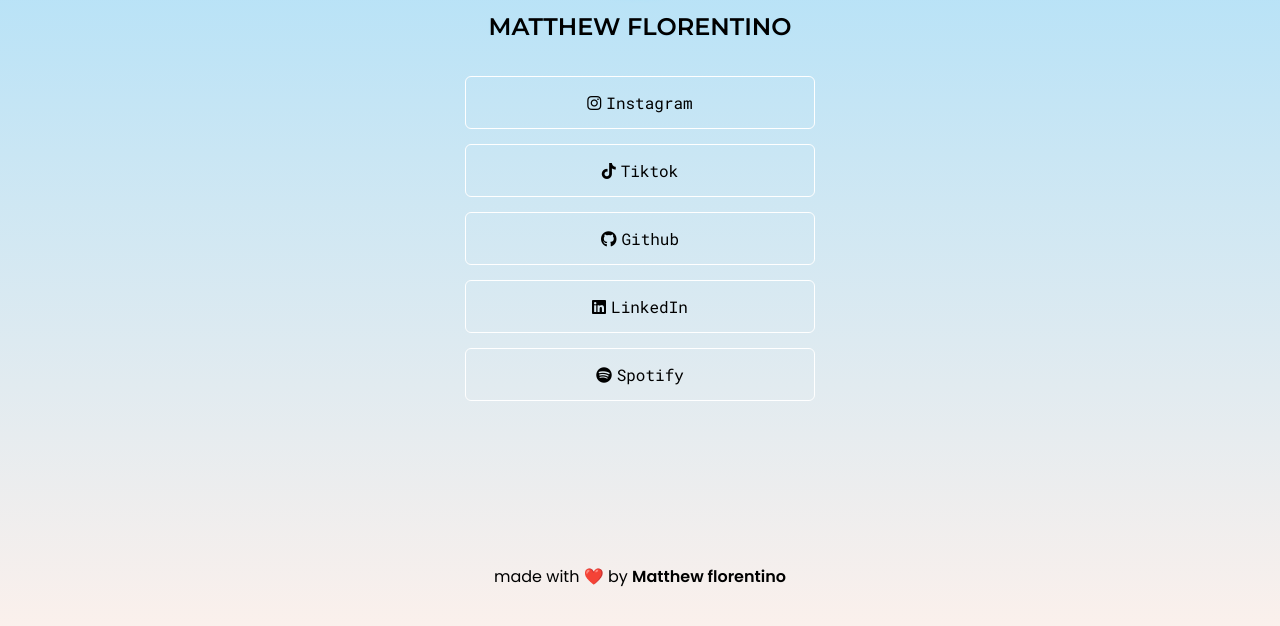
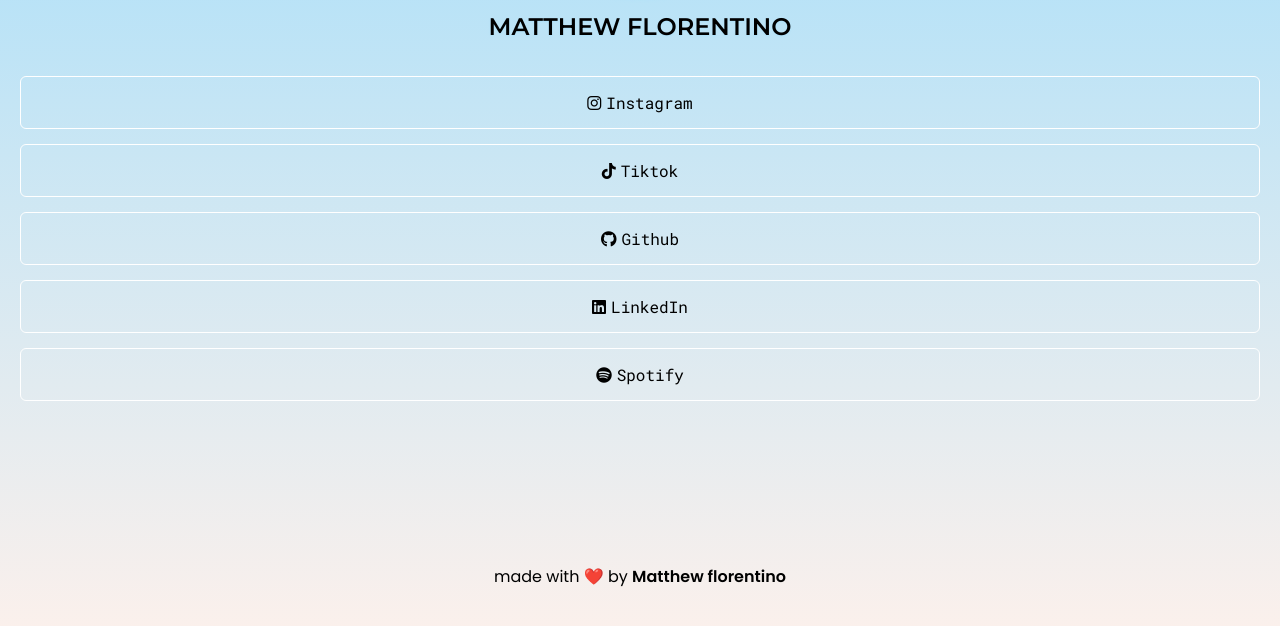
Before and after one commit to chocomett/chocomett.github.io, a plain HTML site: page index.html in a window 1280 px wide. Shown: the part 130-756 px from the top of the page. Drawn offline with Linux system fonts and the light colour scheme.

Commit message:
Fix(UI): Fix problem width link

```diff
--- a/style.css
+++ b/style.css
@@ -29,7 +29,7 @@ section main {
     align-items: center;
     gap: 15px;
     width: 100%;
-    max-width: 350px;
+    padding: 0 20px;
 }
 
 section main img {
```
